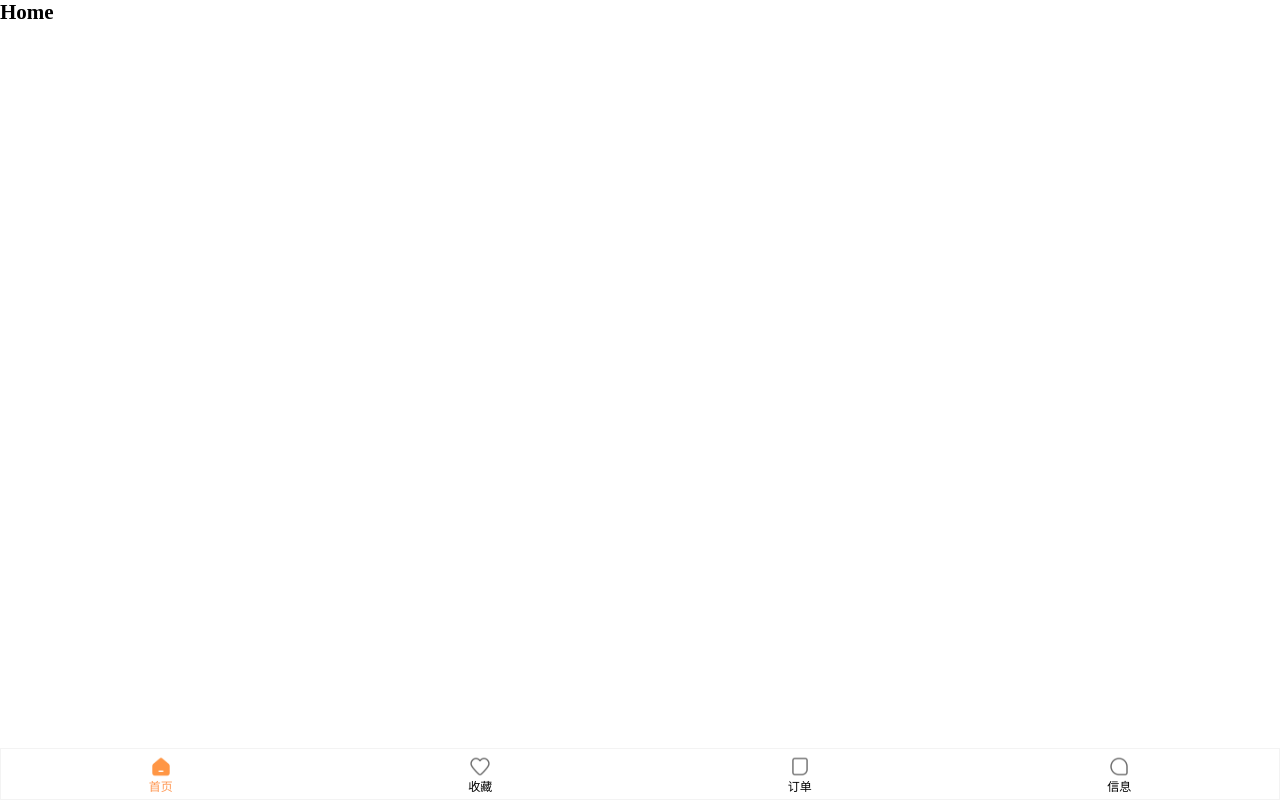
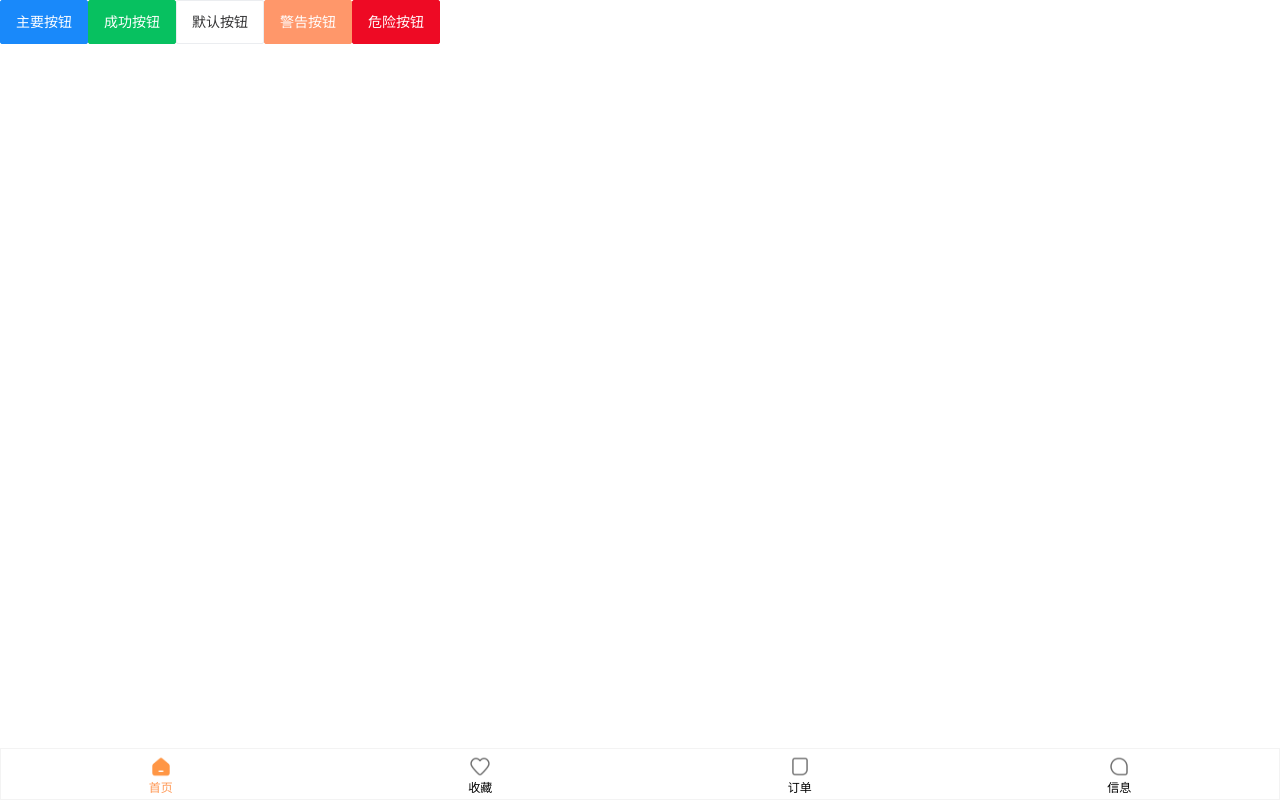
Before and after one commit to Nightmare-gg/hy-trip, a Vue app: page /#/home in a window 1280 px wide. Built offline with nearby package versions, Linux system fonts and the light colour scheme.

Commit message:
引入vant库

```diff
--- a/package.json
+++ b/package.json
@@ -10,12 +10,14 @@
   "dependencies": {
     "normalize.css": "^8.0.1",
     "pinia": "^2.0.16",
+    "vant": "^3.6.11",
     "vue": "^3.3.4",
     "vue-router": "^4.2.2"
   },
   "devDependencies": {
     "@vitejs/plugin-vue": "^4.2.3",
     "less": "^4.1.3",
+    "unplugin-vue-components": "^0.25.1",
     "vite": "^4.3.9"
   }
 }
--- a/src/views/home/home.vue
+++ b/src/views/home/home.vue
@@ -1,6 +1,10 @@
 <template>
     <div class="home">
-        <h2>Home</h2>
+        <van-button type="primary">主要按钮</van-button>
+        <van-button type="success">成功按钮</van-button>
+        <van-button type="default">默认按钮</van-button>
+        <van-button type="warning">警告按钮</van-button>
+        <van-button type="danger">危险按钮</van-button>
     </div>
 </template>
 
--- a/vite.config.js
+++ b/vite.config.js
@@ -2,11 +2,17 @@ import { fileURLToPath, URL } from 'node:url'
 
 import { defineConfig } from 'vite'
 import vue from '@vitejs/plugin-vue'
+import Components from 'unplugin-vue-components/vite';
+import { VantResolver } from 'unplugin-vue-components/resolvers';
+
 
 // https://vitejs.dev/config/
 export default defineConfig({
   plugins: [
     vue(),
+    Components({
+      resolvers: [VantResolver()],
+    }),
   ],
   resolve: {
     alias: {
```
Also changed, not shown: 1 other file (tests, documents, lock files or other folders).
